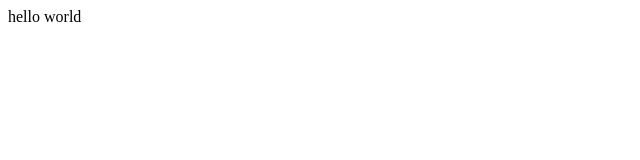
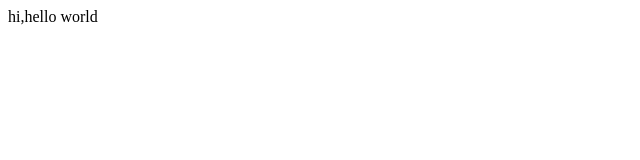
Before and after one commit to gaoduntao/progit, a plain HTML site: page index.html in a window 1280 px wide. Shown: the full height of the page, 0-640 px from the left. Drawn offline with Linux system fonts and the light colour scheme.

Commit message:
modfied index.html in master

```diff
--- a/index.html
+++ b/index.html
@@ -1,4 +1,4 @@
 <!-- index -->
 <html>
-hello world
+hi,hello world
 </html>
```
